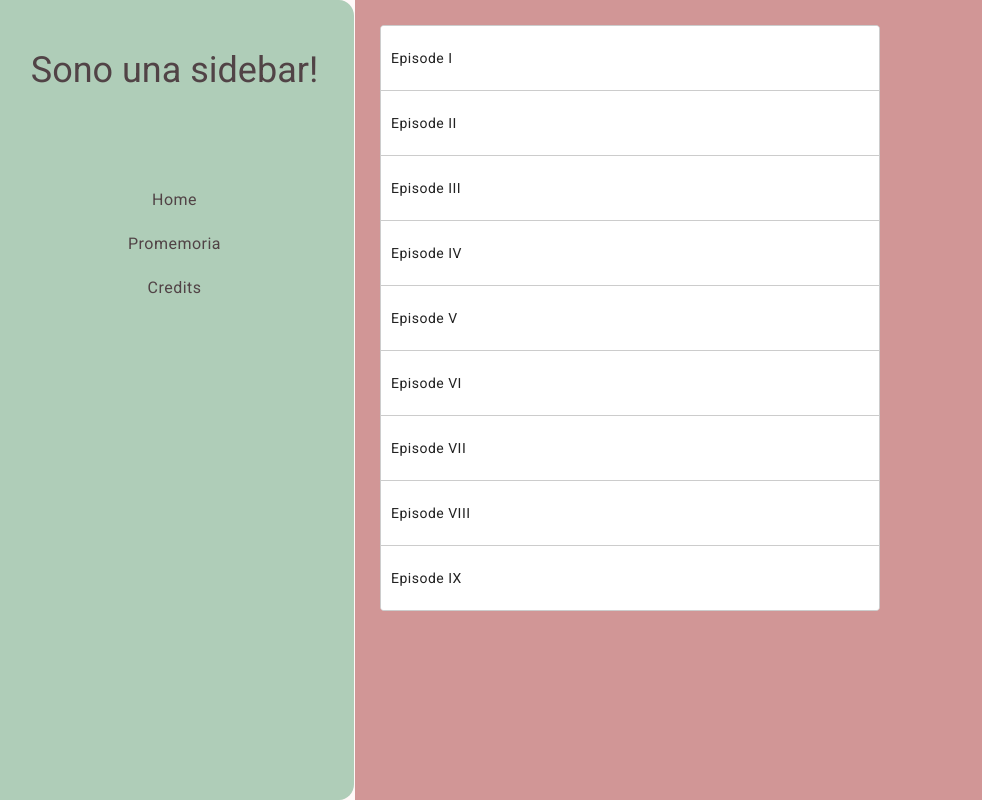
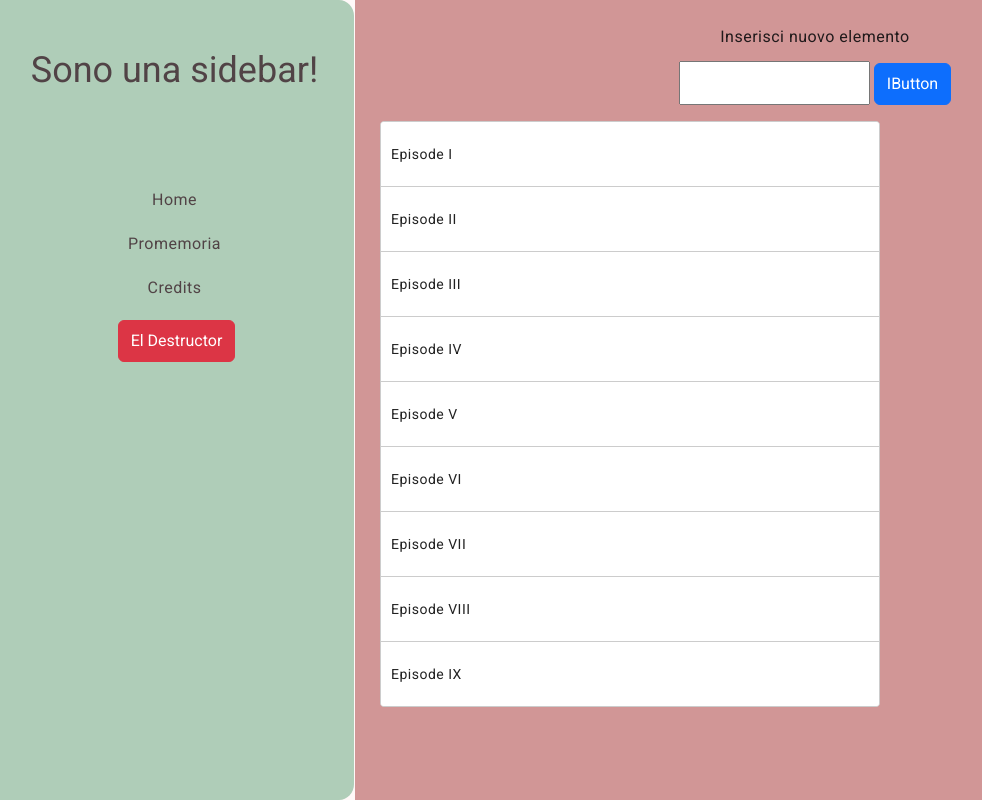
Before and after one commit to MatiasPhoenix/BanalApp, an Angular app: page /home in a window 1280 px wide. Shown: the whole page, without its empty margins (5-987 px from the left). Built offline with nearby package versions, Linux system fonts and the light colour scheme.

Commit message:
creato service per local storage

```diff
--- a/src/app/Components/home/home.component.html
+++ b/src/app/Components/home/home.component.html
@@ -1,3 +1,13 @@
-<div cdkDropList class="example-list" (cdkDropListDropped)="drop($event)">
-  <div *ngFor="let movie of movies" class="example-box" cdkDrag>{{movie}}</div>
-</div>
+<p class="text-center">Inserisci nuovo elemento</p>
+<form class="text-center">
+  <input class="py-2" type="text" name="testo" [(ngModel)]="elementoProva"/>
+  <button class="btn btn-primary align-item-center ms-1 py-2" (click)="addElement()">
+    IButton
+  </button>
+
+</form>
+
+
+  <div cdkDropList class="example-list mt-3" (cdkDropListDropped)="drop($event)">
+    <div *ngFor="let movie of movies" class="example-box" cdkDrag>{{movie}}</div>
+  </div>
--- a/src/app/Components/home/home.component.ts
+++ b/src/app/Components/home/home.component.ts
@@ -1,3 +1,4 @@
+import { LocalSaveService } from './../../Services/local-save.service';
 import { Component } from '@angular/core';
 import {CdkDragDrop, CdkDropList, CdkDrag, moveItemInArray} from '@angular/cdk/drag-drop';
 
@@ -7,6 +8,14 @@ import {CdkDragDrop, CdkDropList, CdkDrag, moveItemInArray} from '@angular/cdk/d
   styleUrl: './home.component.scss',
 })
 export class HomeComponent {
+
+  constructor(private LocalSaveService: LocalSaveService){}
+  ngOnInit(){
+
+  }
+
+  elementoProva  : string    = "";
+  myElements     : string[]  = [];
 
   movies = [
     'Episode I',
@@ -19,9 +28,17 @@ export class HomeComponent {
     'Episode VIII',
     'Episode IX',
   ];
-
  drop(event: CdkDragDrop<string[]>) {
     moveItemInArray(this.movies, event.previousIndex, event.currentIndex);
     console.log(this.movies);
   }
+
+  addElement(){
+    this.LocalSaveService.saveElement(this.elementoProva, this.myElements)
+    console.log(localStorage);
+
+    this.movies.push(this.elementoProva)
+    this.elementoProva = "";
   }
+
+}
--- a/src/app/Components/lateral-bar/lateral-bar.component.html
+++ b/src/app/Components/lateral-bar/lateral-bar.component.html
@@ -8,6 +8,7 @@
       <p class="cursor-pointer pb-2" routerLink="home">Home</p>
       <p class="cursor-pointer pb-2" routerLink="promemoria">Promemoria</p>
       <p class="cursor-pointer pb-2" routerLink="credits">Credits</p>
+      <button class="btn btn-danger align-item-center ms-1 py-2" (click)="destroy()">El Destructor</button>
     </div>
 
 </div>
--- a/src/app/Components/lateral-bar/lateral-bar.component.ts
+++ b/src/app/Components/lateral-bar/lateral-bar.component.ts
@@ -7,4 +7,8 @@ import { Component } from '@angular/core';
 })
 export class LateralBarComponent {
 
+  destroy(){
+    localStorage.clear();
+    console.log(localStorage);
+  }
 }
--- /dev/null
+++ b/src/app/Services/local-save.service.ts
@@ -0,0 +1,26 @@
+import { Injectable } from '@angular/core';
+
+@Injectable({
+  providedIn: 'root'
+})
+export class LocalSaveService {
+
+  constructor() { }
+
+  saveElement(key:string,value:any[]):void {
+    localStorage.setItem(key, JSON.stringify(value));
+  }
+  getElement(key:string):any {
+    const arrayString = localStorage.getItem(key);
+    return arrayString ? JSON.parse(arrayString) : [];
+  }
+
+  removeToDoItem(key: string, text: string): void {
+    let toDoList = this.getElement(key);
+    toDoList = toDoList.filter((item: { text: string; }) => item.text !== text);
+    this.saveElement(key, toDoList);
+  }
+  clear():void{
+    localStorage.clear();
+  }
+}
--- a/src/app/app.module.ts
+++ b/src/app/app.module.ts
@@ -1,4 +1,5 @@
 import { NgModule } from '@angular/core';
+import { FormsModule } from '@angular/forms';
 import { BrowserModule, provideClientHydration } from '@angular/platform-browser';
 
 import { AppRoutingModule } from './app-routing.module';
@@ -19,14 +20,14 @@ import { DragDropModule } from '@angular/cdk/drag-drop';
     PromemoriaComponent,
     CreditsComponent,
 
-
   ],
   imports: [
     BrowserModule,
     AppRoutingModule,
     BrowserAnimationsModule,
     MatSidenavModule,
-    DragDropModule
+    DragDropModule,
+    FormsModule
   ],
   providers: [
     provideClientHydration()
```
Also changed, not shown: 1 other file (tests, documents, lock files or other folders). Lines whose indentation alone changed are shown as unchanged.
